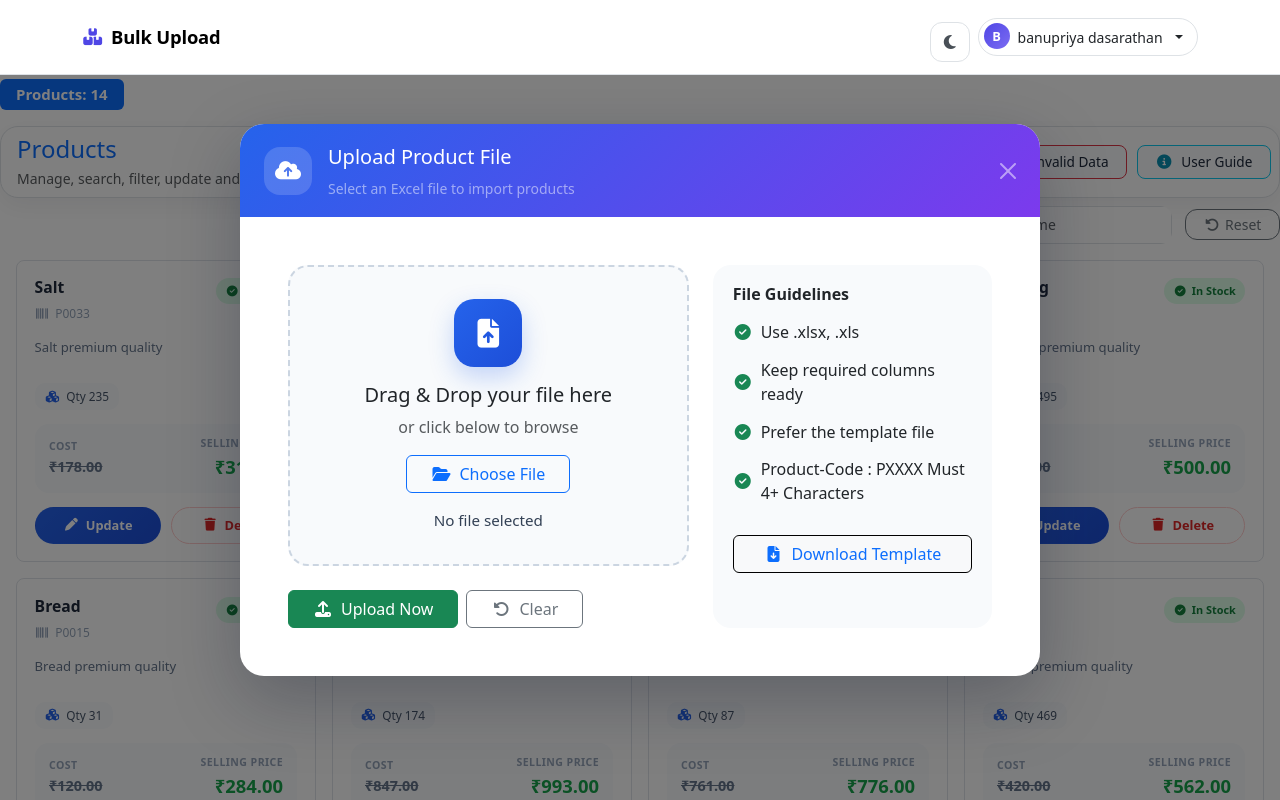
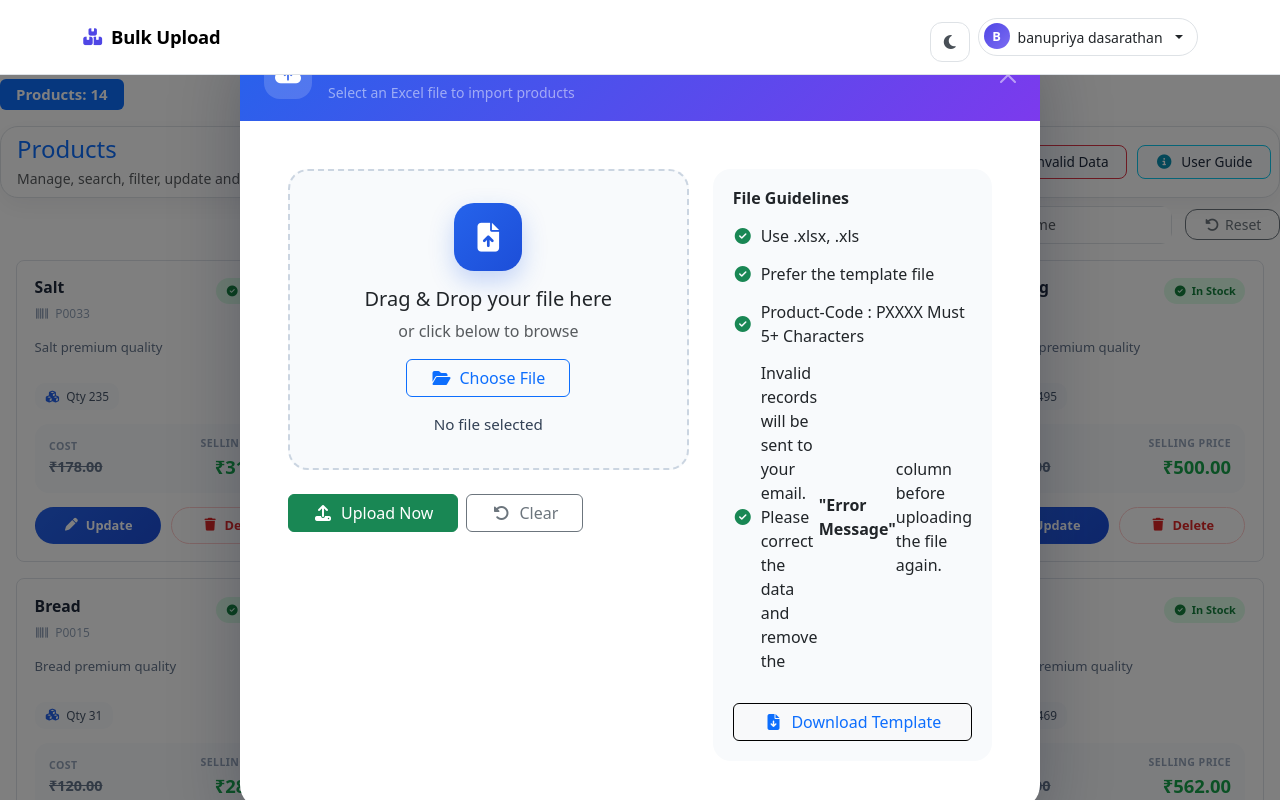
Before and after one commit to Siva9943/Tool_Task, a Django app: page /dashboard/ in a window 1280 px wide, after a click on "Upload". Run offline with Django 5.2, Linux system fonts and the light colour scheme; a user stored in the database is signed in; data comes from the database, SQL or seed files in the repository; parts of the project's set-up code (start-up, migrations or seed data) failed here and were passed over; some libraries are stand-ins or nearby versions.

Commit message:
fix_testing_feedback

```diff
--- a/core/validation.py
+++ b/core/validation.py
@@ -104,7 +104,6 @@ def validate_row(row, seen_codes, seen_names, existing_codes, existing_names):
     description = clean_str(row.get('description'))
     item_category = clean_str(row.get('item_category'))
 
-    # Required fields
     required_map = {
         'product_code': 'Product Code',
         'product_name': 'Product Name',
@@ -118,8 +117,8 @@ def validate_row(row, seen_codes, seen_names, existing_codes, existing_names):
     if product_code:
         if len(product_code) > 20:
             errors.append('Product Code must be at most 20 characters')
-        if not re.fullmatch(r'P\d{4,}', product_code):
-            errors.append('Product Code must be in Start "P"/4 digits above' )
+        if not re.fullmatch(r'P[A-Za-z0-9]{4,}', product_code):
+            errors.append('Product Code must start with "P" and contain at least 4 letters/numbers after it.')
     if product_name:
         if len(product_name)>50:
             errors.append('Product Name must below 50 characters')
--- a/templates/dashboard.html
+++ b/templates/dashboard.html
@@ -289,10 +289,9 @@
                                 <h6 class="fw-bold mb-3">File Guidelines</h6>
                                 <ul class="upload-list">
                                     <li><i class="fa-solid fa-circle-check text-success me-2"></i>Use .xlsx, .xls</li>
-                                    <li><i class="fa-solid fa-circle-check text-success me-2"></i>Keep required columns ready</li>
                                     <li><i class="fa-solid fa-circle-check text-success me-2"></i>Prefer the template file</li>
-                                    <li><i class="fa-solid fa-circle-check text-success me-2"></i>Product-Code : PXXXX Must 4+ Characters</li>
-
+                                    <li><i class="fa-solid fa-circle-check text-success me-2"></i>Product-Code : PXXXX Must 5+ Characters</li>
+                                    <li><i class="fa-solid fa-circle-check text-success me-2"></i>Invalid records will be sent to your email. Please correct the data and remove the <strong>"Error Message"</strong> column before uploading the file again.</li>
                                 </ul>
 
                                 <a href="{% url 'temp_excel' %}" class="btn btn-light w-100 mt-3 text-primary border border-black">
@@ -364,7 +363,7 @@
                             <tr>
                                 <td>Product code*</td>
                                 <td><span class="badge text-bg-danger">Must</span></td>
-                                <td>Starts with <code>P</code> followed by 4+ digits (e.g. <code>P1001</code>); max 20 characters; must be unique (not already used in file or database)</td>
+                                <td>Starts with <code>P</code> followed by 5+ digits (e.g. <code>P1001</code>); max 20 characters; must be unique (not already used in file or database)</td>
                             </tr>
                             <tr>
                                 <td>Product name*</td>
```
